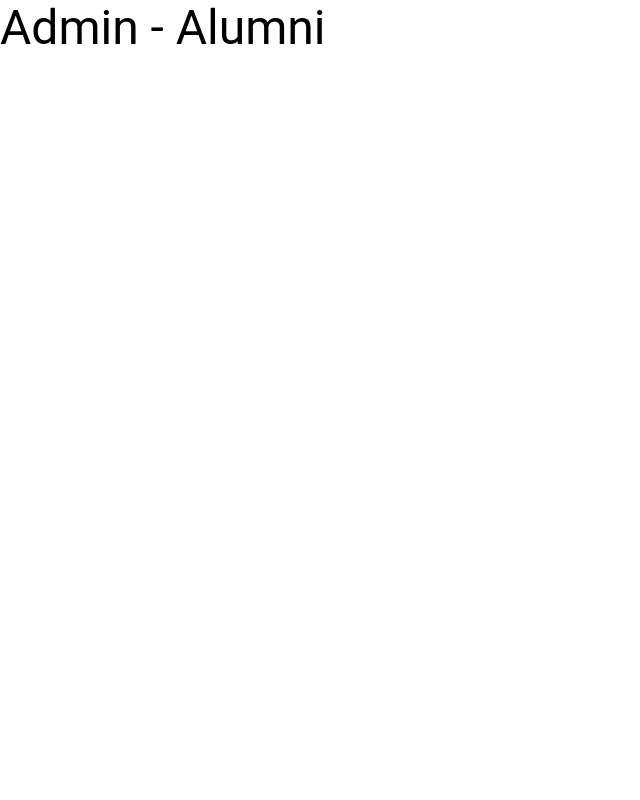
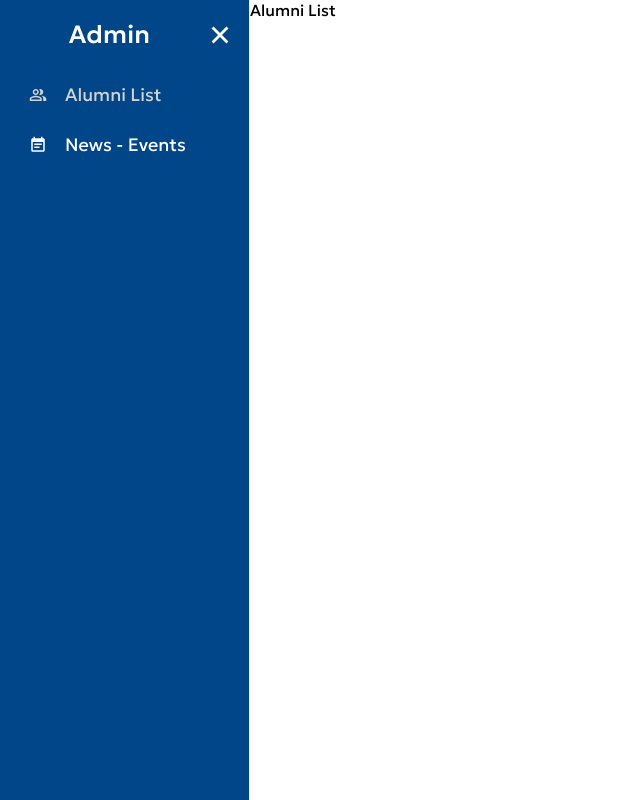
Before and after one commit to Suhelpatel786/alumni-admin, a React (Vite) app: page / in a window 1280 px wide. Shown: the whole page, without its empty margins (0-640 px from the left). Built offline with nearby package versions, Linux system fonts and the light colour scheme.

Commit message:
component set-up , layout set-up, sidebar *

```diff
--- a/package.json
+++ b/package.json
@@ -14,7 +14,10 @@
     "@emotion/styled": "^11.11.5",
     "@mui/material": "^5.15.20",
     "react": "^18.2.0",
-    "react-dom": "^18.2.0"
+    "react-dom": "^18.2.0",
+    "react-icons": "^5.2.1",
+    "react-pro-sidebar": "^1.1.0",
+    "react-router-dom": "^6.23.1"
   },
   "devDependencies": {
     "@types/react": "^18.2.66",
--- a/src/App.tsx
+++ b/src/App.tsx
@@ -1,11 +1,19 @@
-import { useState } from "react";
 import "./App.css";
 import { Box, Typography } from "@mui/material";
+import { NewsAndEvents, AlumniList } from "./pages";
+import { Route, Routes } from "react-router-dom";
+import SidebarComponent from "./components/SideBar";
+import Layout from "./Layout.jsx";
 
 function App() {
   return (
-    <Box>
-      <Typography variant="h3">Admin - Alumni</Typography>
+    <Box sx={{ height: "100vh" }}>
+      <Routes>
+        <Route path="/" element={<Layout />}>
+          <Route index element={<AlumniList />} />
+          <Route path="/news-events" element={<NewsAndEvents />} />
+        </Route>
+      </Routes>
     </Box>
   );
 }
--- /dev/null
+++ b/src/Layout.jsx
@@ -0,0 +1,18 @@
+import { Box } from "@mui/material";
+import SidebarComponent from "./components/SideBar";
+import { Outlet } from "react-router-dom";
+
+const Layout = () => {
+  return (
+    <Box sx={{ display: "flex" }}>
+      <header>
+        <SidebarComponent />
+      </header>
+      <main>
+        <Outlet />
+      </main>
+    </Box>
+  );
+};
+
+export default Layout;
--- /dev/null
+++ b/src/components/SideBar.tsx
@@ -0,0 +1,118 @@
+import { Box, Icon, Typography } from "@mui/material";
+import { Link, useLocation } from "react-router-dom";
+import { Menu, Sidebar, MenuItem, sidebarClasses } from "react-pro-sidebar";
+import { RxHamburgerMenu } from "react-icons/rx";
+import { FaCaretSquareLeft, FaCaretSquareRight } from "react-icons/fa";
+import { MdOutlinePeopleAlt, MdEventNote } from "react-icons/md";
+import { IoCloseSharp } from "react-icons/io5";
+
+import { useState } from "react";
+import { colors } from "../utils";
+
+const SidebarComponent = () => {
+  const location = useLocation();
+  // states
+  const [collapsed, setCollapsed] = useState<boolean>(false);
+
+  return (
+    <Box
+      sx={{
+        position: "sticky",
+        display: "flex",
+        height: "100vh",
+        top: 0,
+        bottom: 0,
+        zIndex: 10000,
+      }}
+    >
+      <Sidebar
+        collapsed={collapsed}
+        backgroundColor={colors.darkBlue}
+        style={{ height: "100%", color: "white" }}
+      >
+        <Menu>
+          <Box
+            sx={{
+              display: "flex",
+              alignItems: "center",
+              px: ".9rem",
+            }}
+          >
+            {collapsed && (
+              <Icon
+                sx={{
+                  width: collapsed ? "100%" : "fitContent",
+                  display: "flex",
+                  alignItems: "center",
+                  justifyContent: "center",
+                  cursor: "pointer",
+                  fontWeight: "900",
+                  fontSize: "25px",
+                  my: collapsed ? "1rem" : "0",
+                }}
+                onClick={() => setCollapsed(!collapsed)}
+              >
+                <RxHamburgerMenu />
+              </Icon>
+            )}
+
+            {!collapsed && (
+              <Typography
+                sx={{
+                  width: "100%",
+                  py: "1rem",
+                  fontSize: "25px",
+                  fontWeight: "500",
+                  textAlign: "center",
+                }}
+              >
+                Admin
+              </Typography>
+            )}
+
+            {!collapsed && (
+              <Icon
+                sx={{
+                  width: collapsed ? "100%" : "fitContent",
+                  display: "flex",
+                  alignItems: "center",
+                  justifyContent: "center",
+                  cursor: "pointer",
+                  fontWeight: "400",
+                  fontSize: "30px",
+                  my: collapsed ? "1rem" : "0",
+                }}
+                onClick={() => setCollapsed(!collapsed)}
+              >
+                <IoCloseSharp />
+              </Icon>
+            )}
+          </Box>
+          <MenuItem
+            style={{
+              fontSize: collapsed ? "22px" : "18px",
+              color: location?.pathname == "/" ? "lightgray" : "white",
+            }}
+            icon={<MdOutlinePeopleAlt />}
+            component={<Link to="/" />}
+          >
+            Alumni List
+          </MenuItem>
+          <MenuItem
+            style={{
+              color:
+                location?.pathname == "/news-events" ? "lightgray" : "white",
+              fontSize: collapsed ? "22px" : "18px",
+            }}
+            icon={<MdEventNote />}
+            component={<Link to="/news-events" />}
+          >
+            News - Events
+          </MenuItem>
+        </Menu>
+      </Sidebar>
+    </Box>
+  );
+};
+
+export default SidebarComponent;
--- a/src/index.css
+++ b/src/index.css
@@ -1,5 +1,13 @@
+@import url("https://fonts.googleapis.com/css2?family=Exo+2:ital,wght@0,100..900;1,100..900&family=Geologica:wght@100..900&family=Indie+Flower&family=Montserrat+Alternates:ital,wght@0,100;0,200;0,300;0,400;0,500;0,600;0,700;0,800;0,900;1,100;1,200;1,300;1,400;1,500;1,600;1,700;1,800;1,900&family=Poppins:ital,wght@0,100;0,200;0,300;0,400;0,500;0,600;0,700;0,800;0,900;1,100;1,200;1,300;1,400;1,500;1,600;1,700;1,800;1,900&display=swap");
+
 * {
   box-sizing: border-box;
+  font-family: "Geologica", sans-serif !important;
   padding: 0;
   margin: 0;
 }
+
+.ps-menuitem-root:hover {
+  background-color: #004688 !important;
+  color: white !important;
+}
--- a/src/main.tsx
+++ b/src/main.tsx
@@ -1,10 +1,13 @@
-import React from 'react'
-import ReactDOM from 'react-dom/client'
-import App from './App.tsx'
-import './index.css'
+import React from "react";
+import ReactDOM from "react-dom/client";
+import App from "./App.tsx";
+import "./index.css";
+import { BrowserRouter } from "react-router-dom";
 
-ReactDOM.createRoot(document.getElementById('root')!).render(
+ReactDOM.createRoot(document.getElementById("root")!).render(
   <React.StrictMode>
-    <App />
-  </React.StrictMode>,
-)
+    <BrowserRouter>
+      <App />
+    </BrowserRouter>
+  </React.StrictMode>
+);
--- /dev/null
+++ b/src/pages/alumni-list/AlumniList.tsx
@@ -0,0 +1,8 @@
+import { Box } from "@mui/material";
+import React from "react";
+
+const AlumniList = () => {
+  return <Box>Alumni List</Box>;
+};
+
+export default AlumniList;
--- a/src/pages/index.js
+++ b/src/pages/index.js
@@ -0,0 +1,4 @@
+import NewsAndEvents from "./news-events/NewsAndEvents";
+import AlumniList from "./alumni-list/AlumniList";
+
+export { NewsAndEvents, AlumniList };
--- /dev/null
+++ b/src/pages/news-events/NewsAndEvents.tsx
@@ -0,0 +1,8 @@
+import { Box } from "@mui/material";
+import React from "react";
+
+const NewsAndEvents = () => {
+  return <Box>News And Events Section</Box>;
+};
+
+export default NewsAndEvents;
--- a/src/utils/index.js
+++ b/src/utils/index.js
@@ -0,0 +1,7 @@
+export const colors = {
+  lightBlueColor: "#0066c4",
+  darkBlue: "#004688",
+  borderColor: "#f0f0f0",
+  mainWhiteBackGrounColor: "#f1f1f1",
+  textColor: "#0E1725",
+};
```
Also changed, not shown: 1 other file (tests, documents, lock files or other folders).
